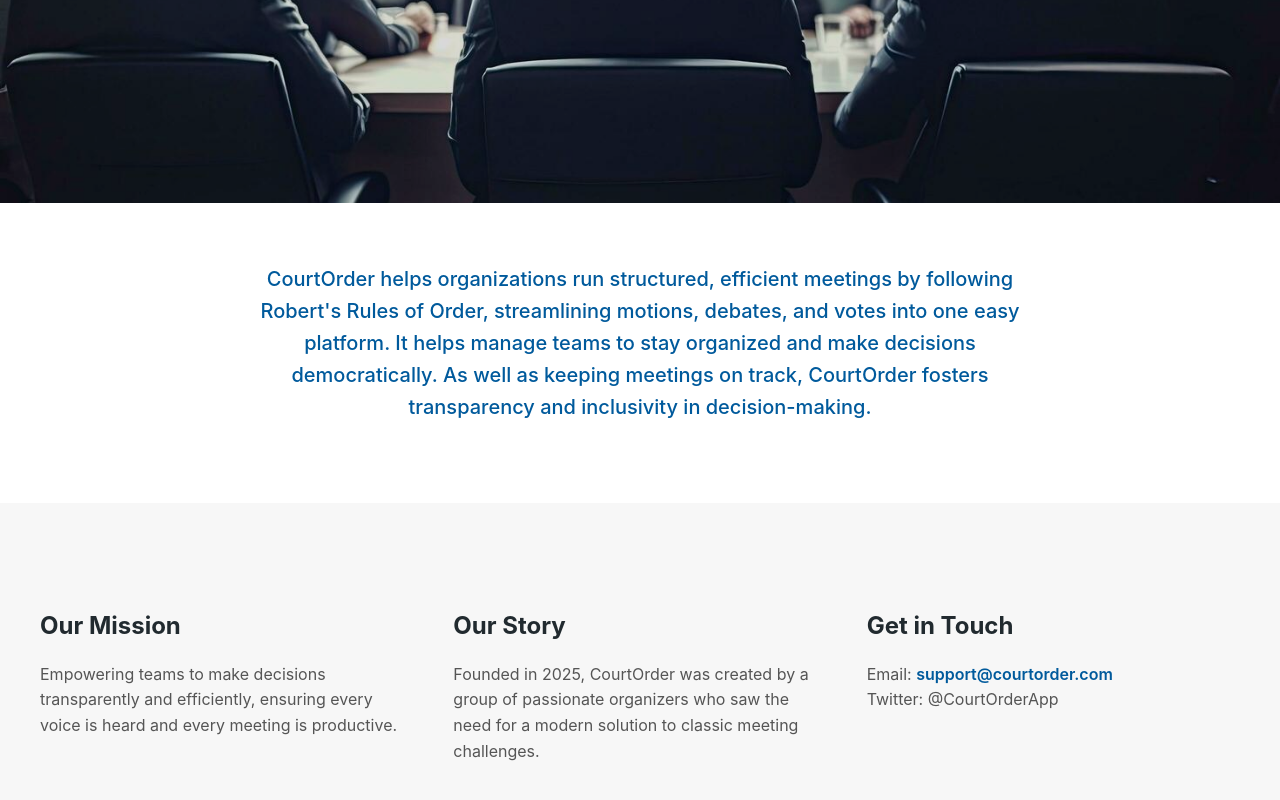
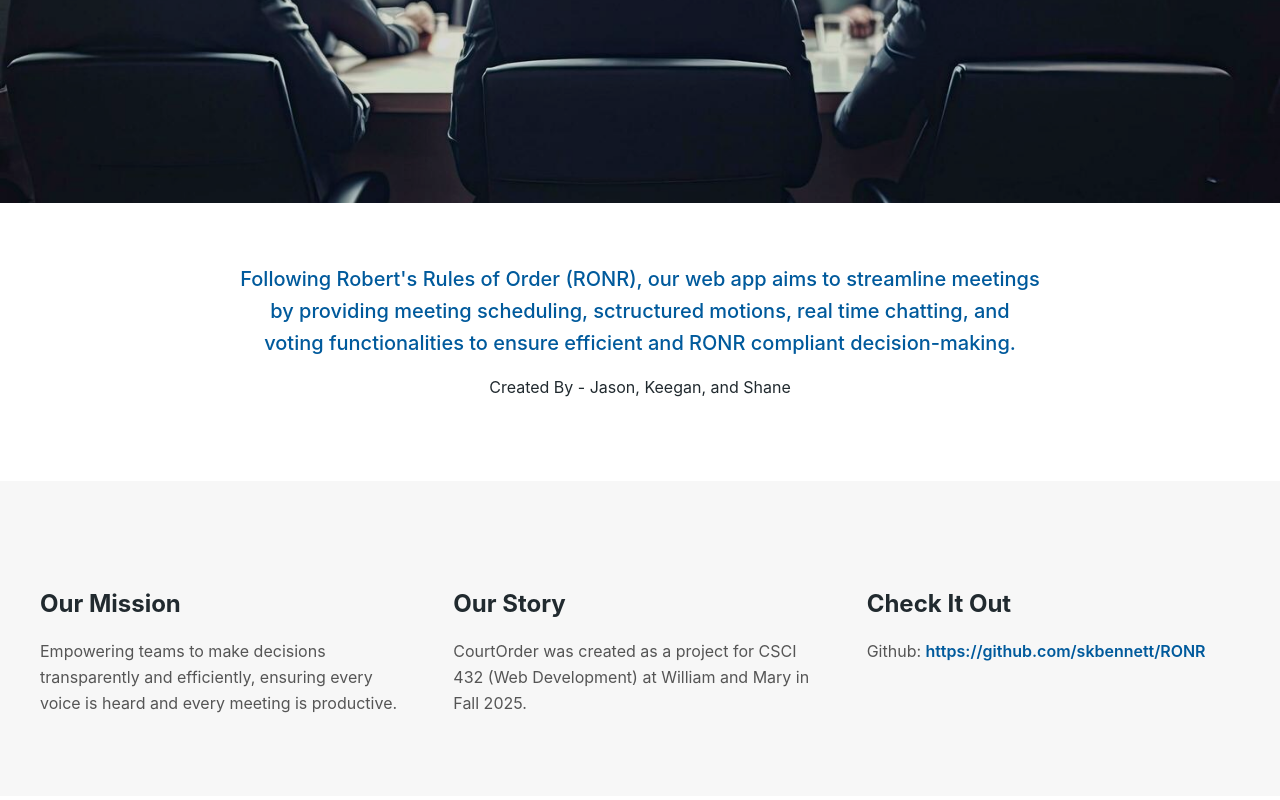
Before and after one commit to skbennett/RONR, a React (Vite) app in the folder react-app/: page /about in a window 1280 px wide. Shown: the part 350-1150 px from the top of the page. Built offline with nearby package versions, Linux system fonts and the light colour scheme; no server answers.

Commit message:
Changed Content of About Page

```diff
--- a/react-app/src/pages/About.jsx
+++ b/react-app/src/pages/About.jsx
@@ -17,10 +17,11 @@ function About() {
       {/* 2. Narrative Section (The text you centered earlier) */}
       <section className="about-narrative">
         <p className="mission-statement">
-          CourtOrder helps organizations run structured, efficient meetings by following Robert's Rules of Order,
-          streamlining motions, debates, and votes into one easy platform. It helps manage teams to stay organized
-          and make decisions democratically. As well as keeping meetings on track, CourtOrder fosters transparency
-          and inclusivity in decision-making.
+          Following Robert's Rules of Order (RONR), our web app aims to streamline meetings by providing
+          meeting scheduling, sctructured motions, real time chatting, and voting functionalities to ensure efficient and RONR compliant decision-making.
+        </p>
+        <p className="names-list">
+          Created By - Jason, Keegan, and Shane
         </p>
       </section>
 
@@ -33,12 +34,11 @@ function About() {
           </div>
           <div className="grid-item">
             <h3>Our Story</h3>
-            <p>Founded in 2025, CourtOrder was created by a group of passionate organizers who saw the need for a modern solution to classic meeting challenges.</p>
+            <p>CourtOrder was created as a project for CSCI 432 (Web Development) at William and Mary in Fall 2025.</p>
           </div>
           <div className="grid-item">
-            <h3>Get in Touch</h3>
-            <p>Email: <a href="mailto:support@courtorder.com">support@courtorder.com</a></p>
-            <p>Twitter: @CourtOrderApp</p>
+            <h3>Check It Out</h3>
+            <p>Github: <a href="https://github.com/skbennett/RONR">https://github.com/skbennett/RONR</a></p>
           </div>
         </div>
       </section>
```
